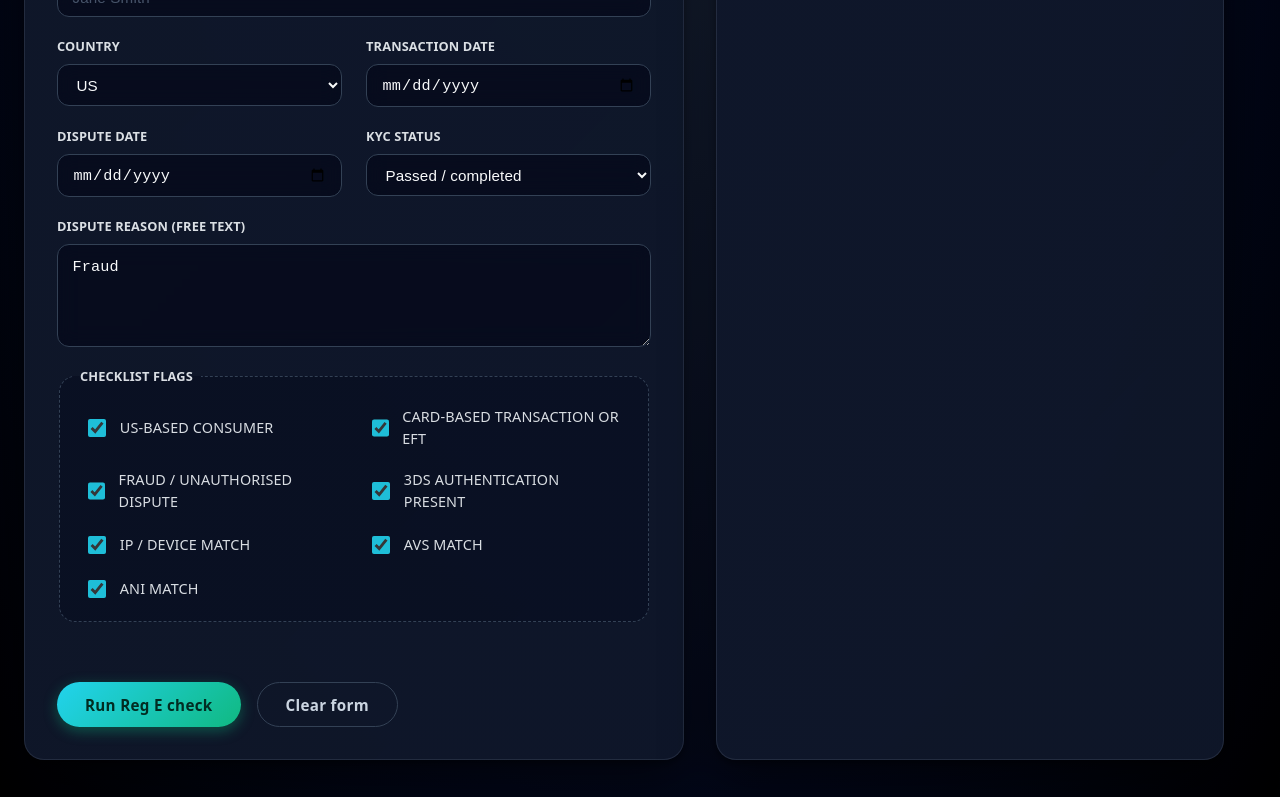
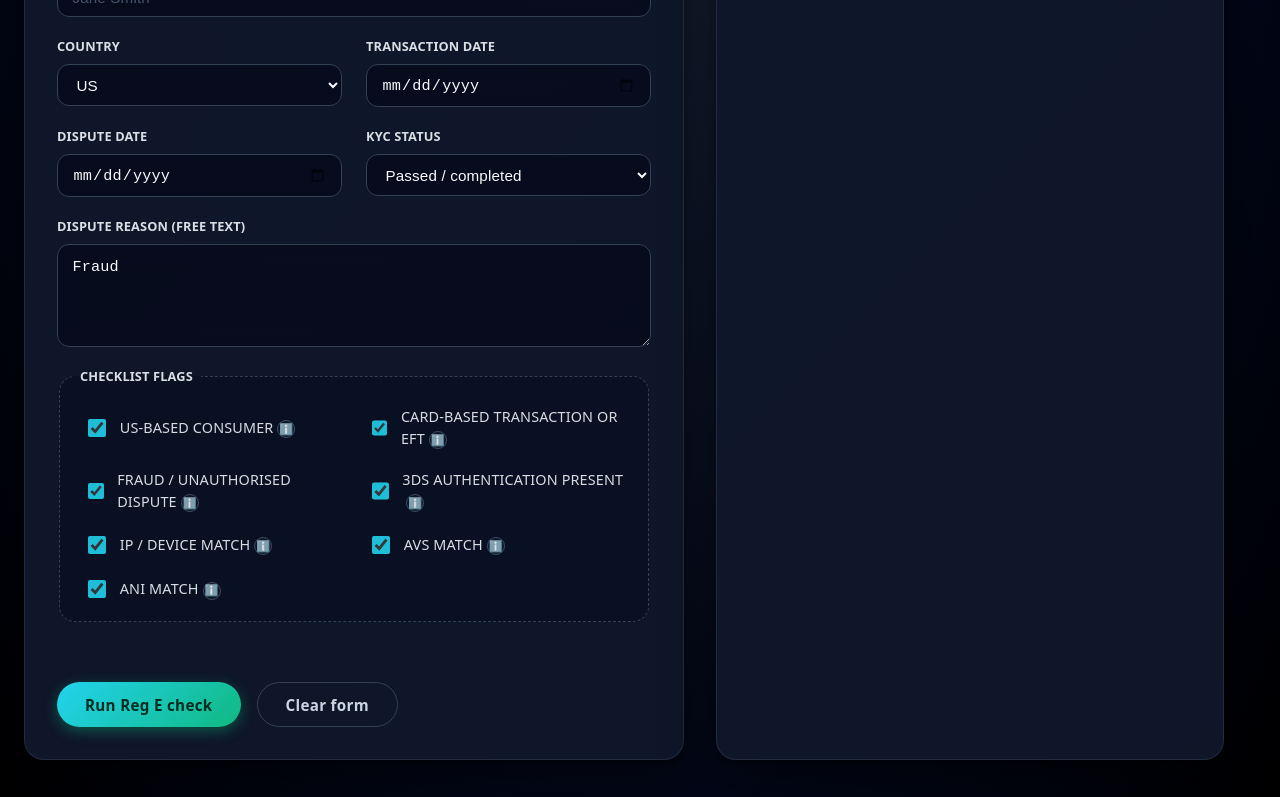
Before and after one commit to 1Kelv/reg-e-radar, a React app in the folder frontend/: page / in a window 1280 px wide. Shown: the part 417-1214 px from the top of the page. Built offline with nearby package versions, Linux system fonts and the light colour scheme; the HTML template or start-up script is replaced by a standard one.

Commit message:
Add tech stack table to README

```diff
--- a/frontend/src/App.css
+++ b/frontend/src/App.css
@@ -40,6 +40,13 @@
   --card-accent: linear-gradient(90deg, transparent, #38bdf8, #22d3ee, transparent);
   --note-block-bg: rgba(30, 41, 59, 0.3);
   --note-block-border: rgba(71, 85, 105, 0.5);
+
+  --help-icon-bg: rgba(15, 23, 42, 0.8);
+  --help-icon-border: #475569;
+  --help-icon-text: #94a3b8;
+  --help-icon-hover-bg: rgba(56, 189, 248, 0.15);
+  --help-icon-hover-border: #38bdf8;
+  --help-icon-hover-text: #e0f2fe;
 }
 
 /* Light mode */
@@ -80,6 +87,13 @@
   --card-accent: linear-gradient(90deg, transparent, #0284c7, #0891b2, transparent);
   --note-block-bg: #f1f5f9;
   --note-block-border: #cbd5e1;
+
+  --help-icon-bg: #f1f5f9;
+  --help-icon-border: #cbd5e1;
+  --help-icon-text: #64748b;
+  --help-icon-hover-bg: #e0f2fe;
+  --help-icon-hover-border: #0284c7;
+  --help-icon-hover-text: #0c4a6e;
 }
 
 body {
@@ -306,6 +320,23 @@ select {
   letter-spacing: 0.01em;
 }
 
+/* Fix calendar icon visibility in light mode */
+input[type="date"]::-webkit-calendar-picker-indicator {
+  filter: invert(0);
+  opacity: 0.6;
+  cursor: pointer;
+  transition: opacity 0.2s ease;
+}
+
+:root[data-theme='light'] input[type="date"]::-webkit-calendar-picker-indicator {
+  filter: invert(0);
+  opacity: 0.5;
+}
+
+input[type="date"]::-webkit-calendar-picker-indicator:hover {
+  opacity: .9;
+}
+
 input::placeholder,
 textarea::placeholder {
   color: var(--input-placeholder);
@@ -367,6 +398,31 @@ legend {
   border-radius: 0.5rem;
   color: var(--text-secondary);
   font-weight: 500;
+}
+
+.help-icon {
+  display: inline-flex;
+  align-items: center;
+  justify-content: center;
+  margin-left: 0.25rem;
+  font-size: 0.7rem;
+  font-weight: 700;
+  width: 1rem;
+  height: 1rem;
+  border-radius: 50%;
+  border: 1.5px solid var(--help-icon-border);
+  color: var(--help-icon-text);
+  cursor: help;
+  background: var(--help-icon-bg);
+  transition: all 0.2s ease;
+  flex-shrink: 0;
+}
+
+.help-icon:hover {
+  border-color: var(--help-icon-hover-border);
+  color: var(--help-icon-hover-text);
+  background: var(--help-icon-hover-bg);
+  transform: scale(1.1);
 }
 
 .checkbox:hover {
--- a/frontend/src/App.tsx
+++ b/frontend/src/App.tsx
@@ -280,7 +280,9 @@ function App() {
                     checked={form.isUSConsumer}
                     onChange={handleCheckboxChange}
                   />
-                  <span>US-based consumer</span>
+                  <span>US-based consumer
+                    <span className="help-icon" title="Customer is an individual with an account held at a US bank (not a business or non-US account).">ℹ️</span>
+                  </span>
                 </label>
 
                 <label className="checkbox">
@@ -290,7 +292,11 @@ function App() {
                     checked={form.isCardOrEFT}
                     onChange={handleCheckboxChange}
                   />
-                  <span>Card-based transaction or EFT</span>
+                  <span>Card-based transaction or EFT
+                    <span className="help-icon" title="EFT means Electronic Funds Transfer, a fund from a US consumer bank account via debit card, ATM, or ACH/bank transfer..">ℹ️</span>
+
+                  </span>
+
                 </label>
 
                 <label className="checkbox">
@@ -300,7 +306,9 @@ function App() {
                     checked={form.isFraudOrUnauthorised}
                     onChange={handleCheckboxChange}
                   />
-                  <span>Fraud / unauthorised dispute</span>
+                  <span>Fraud / unauthorised dispute
+                    <span className="help-icon" title="Dispute is marked as fraud or unauthorised by the customer, (not a goods/services or quality complaint)">ℹ️</span>
+                  </span>
                 </label>
 
                 <label className="checkbox">
@@ -310,7 +318,9 @@ function App() {
                     checked={form.has3DS}
                     onChange={handleCheckboxChange}
                   />
-                  <span>3DS authentication present</span>
+                  <span>3DS authentication present
+                    <span className="help-icon" title="Transaction used 3D Secure / SCA (e.g. OTP or challenge screen) and the issuer approved the authentication.">ℹ️</span>
+                  </span>
                 </label>
 
                 <label className="checkbox">
@@ -320,7 +330,9 @@ function App() {
                     checked={form.ipDeviceMatch}
                     onChange={handleCheckboxChange}
                   />
-                  <span>IP / device match</span>
+                  <span>IP / device match
+                    <span className="help-icon" title="The IP address and/or device used for the transaction matches the customer’s usual location/device.">ℹ️</span>
+                  </span>
                 </label>
 
                 <label className="checkbox">
@@ -330,7 +342,9 @@ function App() {
                     checked={form.avsMatch}
                     onChange={handleCheckboxChange}
                   />
-                  <span>AVS match</span>
+                  <span>AVS match
+                    <span className="help-icon" title="Billing address details (e.g. street and ZIP/postcode) matched the bank’s records at authorisation.">ℹ️</span>
+                  </span>
                 </label>
 
                 <label className="checkbox">
@@ -340,7 +354,9 @@ function App() {
                     checked={form.aniMatch}
                     onChange={handleCheckboxChange}
                   />
-                  <span>ANI match</span>
+                  <span>ANI match
+                    <span className="help-icon" title="The phone number used for the transaction matches the customer’s usual phone number on file.">ℹ️</span>
+                  </span>
                 </label>
               </fieldset>
 
```
Also changed, not shown: 2 other files (tests, documents, lock files or other folders).
